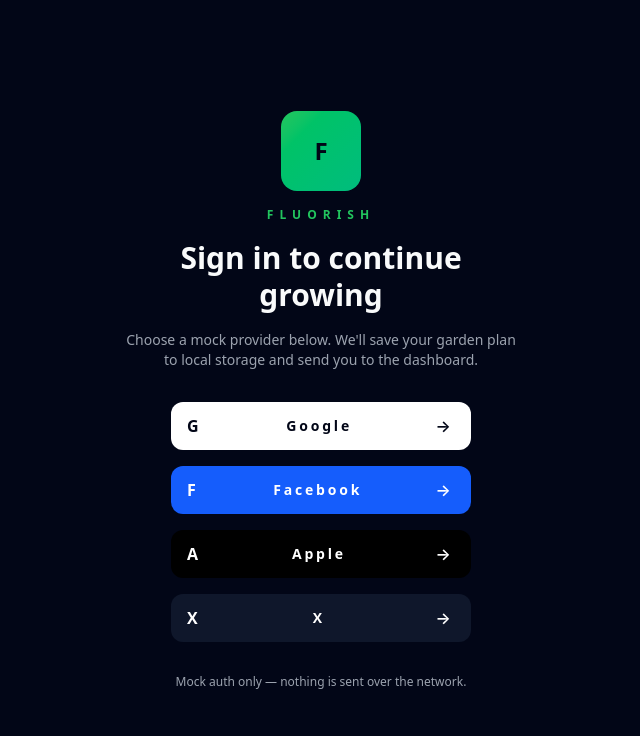
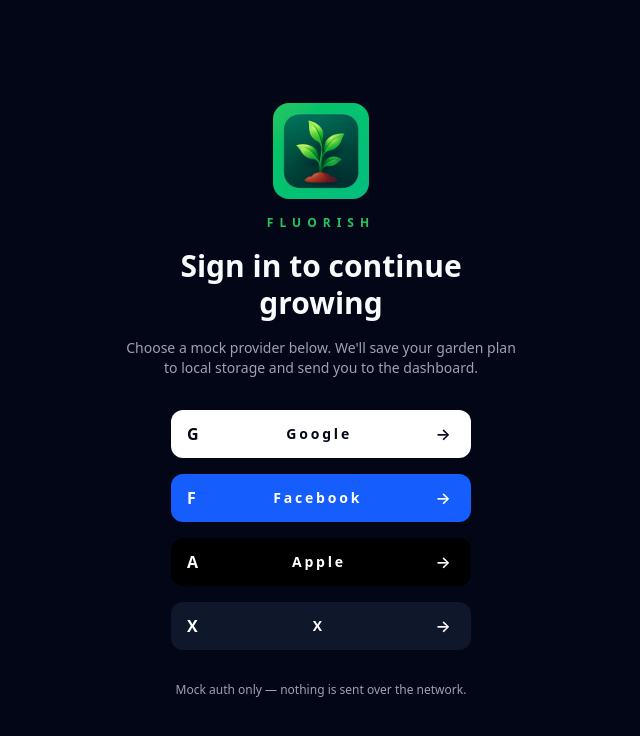
Before and after one commit to vrbaghel/fluorish, a React (Vite) app: page / in a window 1280 px wide. Shown: the top 736 px of the page, without its empty margins (319-959 px from the left). Built offline with nearby package versions, Linux system fonts and the light colour scheme.

Commit message:
fix: update LogoMark component to use an image instead of text for improved branding and adjust size dimensions

```diff
--- a/src/App.tsx
+++ b/src/App.tsx
@@ -188,16 +188,16 @@
 function LogoMark({ size = 'md' }: { size?: 'sm' | 'md' | 'lg' }) {
   const dimensions =
     size === 'lg'
-      ? 'h-20 w-20 text-2xl'
+      ? 'h-24 w-24'
       : size === 'sm'
-        ? 'h-10 w-10 text-lg'
-        : 'h-14 w-14 text-xl'
+        ? 'h-10 w-10'
+        : 'h-14 w-14'
 
   return (
     <div
       className={`mx-auto flex items-center justify-center rounded-2xl bg-linear-to-br from-primary to-emerald-500 font-semibold text-background ${dimensions}`}
     >
-      F
+      <img src="/pwa-512x512.png" alt="Fluorish" className="w-full h-full object-contain" />
     </div>
   )
 }
```
